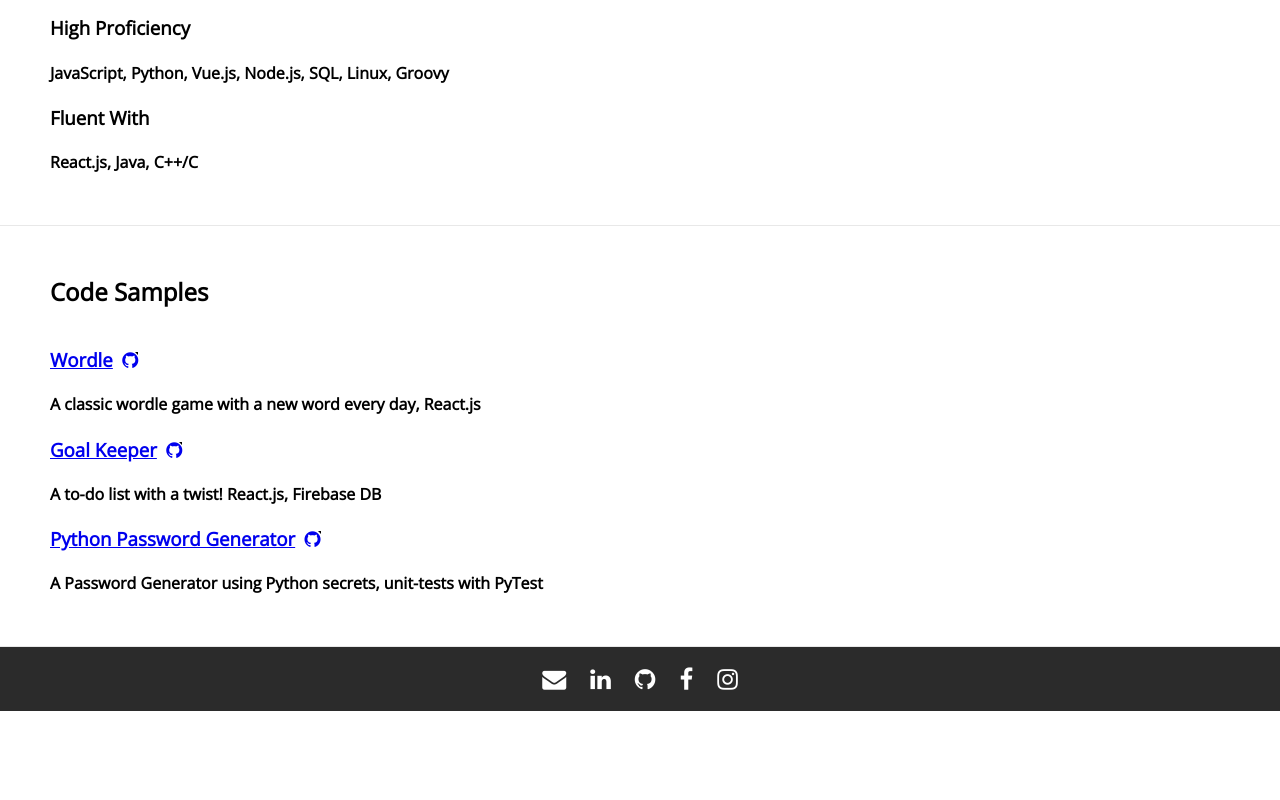
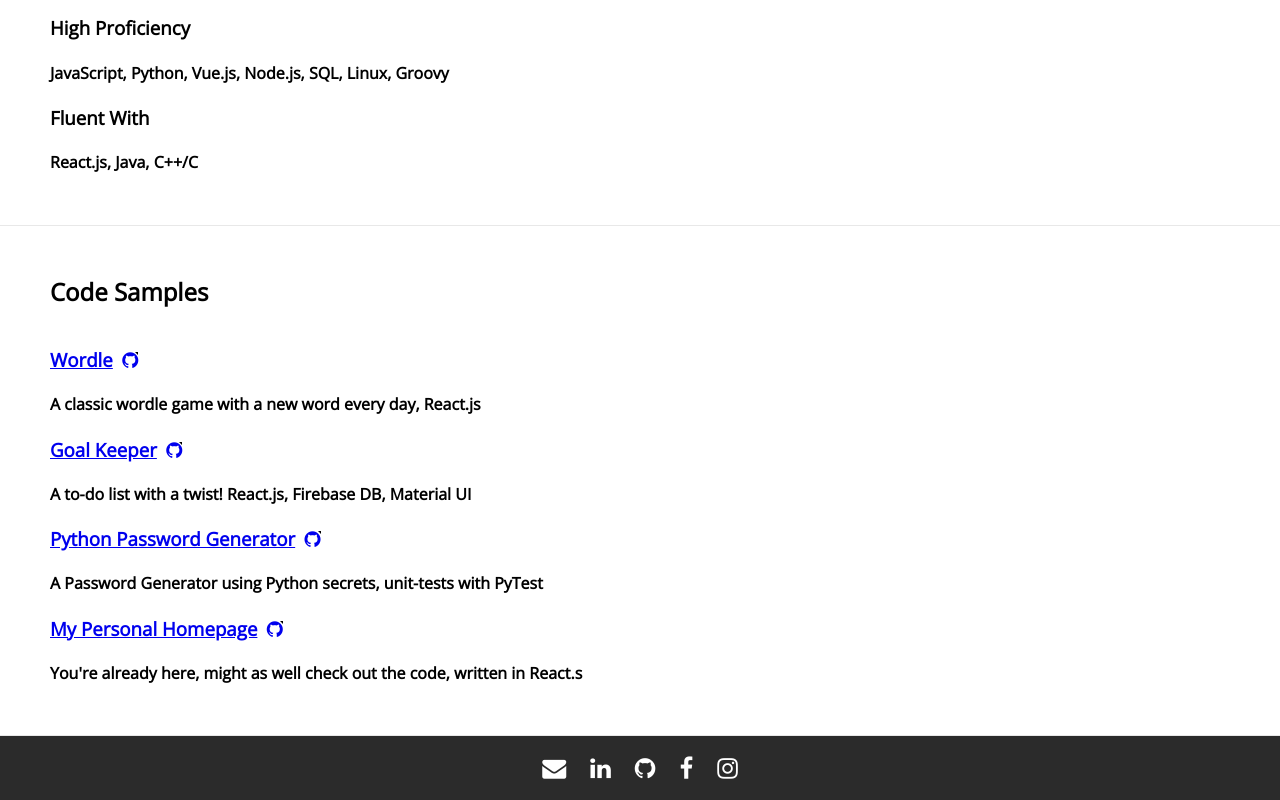
Before and after one commit to AlexanderBiba/AlexanderBiba.github.io, a React (Create React App) app: page / in a window 1280 px wide. Shown: the part 2367-3167 px from the top of the page. Before the commit the page ends 3078 px from the top, so only its background shows below. Built offline with nearby package versions, Linux system fonts and the light colour scheme.

Commit message:
Add personal homepage to projects

```diff
--- a/src/Works.js
+++ b/src/Works.js
@@ -8,9 +8,11 @@ export default function Works() {
                 <h3><a className="project" href="https://AlexanderBiba.github.io/wordle">Wordle</a><a className="fa fa-github" href="https://github.com/AlexanderBiba/wordle" target="_blank"/></h3>
                 <h4>A classic wordle game with a new word every day, React.js</h4>
                 <h3><a className="project" href="https://AlexanderBiba.github.io/goal-keeper">Goal Keeper</a><a className="fa fa-github" href="https://github.com/AlexanderBiba/goal-keeper" target="_blank"/></h3>
-                <h4>A to-do list with a twist! React.js, Firebase DB</h4>
+                <h4>A to-do list with a twist! React.js, Firebase DB, Material UI</h4>
                 <h3><a className="project" href="https://github.com/AlexanderBiba/password-generator">Python Password Generator</a><a className="fa fa-github" href="https://github.com/AlexanderBiba/password-generator" target="_blank"/></h3>
                 <h4>A Password Generator using Python secrets, unit-tests with PyTest</h4>
+                <h3><a className="project" href="https://AlexanderBiba.github.io/">My Personal Homepage</a><a className="fa fa-github" href="https://github.com/AlexanderBiba/AlexanderBiba.github.io" target="_blank"/></h3>
+                <h4>You're already here, might as well check out the code, written in React.s</h4>
             </div>
         </section>
     )
```
